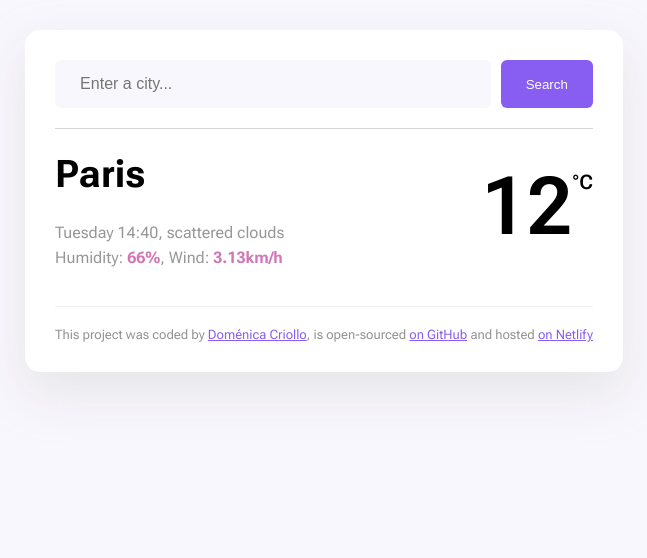
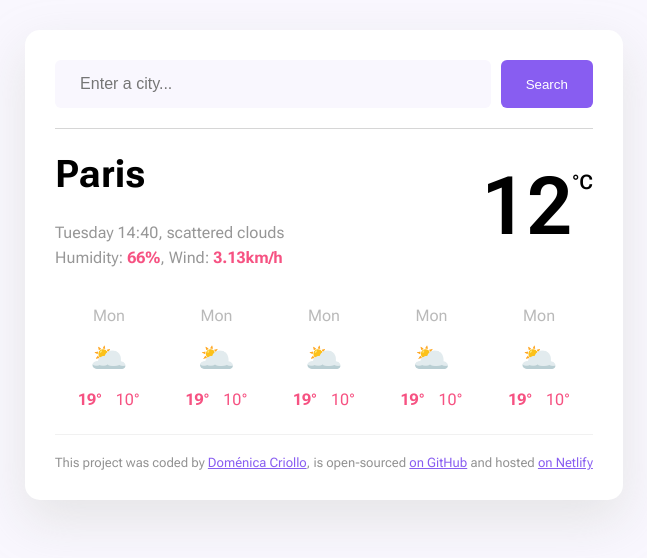
Before and after one commit to DomeC99/my-meteo, a plain HTML site: page index.html in a window 1280 px wide. Shown: the whole page, without its empty margins (316-963 px from the left). Drawn offline with nearby package versions, Linux system fonts and the light colour scheme; no server answers.

Commit message:
Added HTML and CSS (Forecast)

```diff
--- a/index.html
+++ b/index.html
@@ -29,7 +29,34 @@
             <div class="weather-wrapper">
                 <div class="icon"></div><span class="weather-current-temperature">12</span><span class="unit">°C</span>
             </div>
-            </main>
+        </main>
+        <div class="forecast-items">
+            <div class="forecast-info">
+                <div class="forecast-day">Mon</div>
+                <div class="forecast-icon">🌥️</div>
+                <div class="forecast-temperature"><span class="forecast-temp-bold">19°</span> <span class="forecast-temp">10°</span></div>
+            </div>
+            <div class="forecast-info">
+                <div class="forecast-day">Mon</div>
+                <div class="forecast-icon">🌥️</div>
+                <div class="forecast-temperature"><span class="forecast-temp-bold">19°</span> <span class="forecast-temp">10°</span></div>
+            </div>
+            <div class="forecast-info">
+                <div class="forecast-day">Mon</div>
+                <div class="forecast-icon">🌥️</div>
+                <div class="forecast-temperature"><span class="forecast-temp-bold">19°</span> <span class="forecast-temp">10°</span></div>
+            </div>
+            <div class="forecast-info">
+                <div class="forecast-day">Mon</div>
+                <div class="forecast-icon">🌥️</div>
+                <div class="forecast-temperature"><span class="forecast-temp-bold">19°</span> <span class="forecast-temp">10°</span></div>
+            </div>
+            <div class="forecast-info">
+                <div class="forecast-day">Mon</div>
+                <div class="forecast-icon">🌥️</div>
+                <div class="forecast-temperature"><span class="forecast-temp-bold">19°</span> <span class="forecast-temp">10°</span></div>
+            </div>
+        </div>
         <footer>This project was coded by
             <a href="https://github.com/DomeC99" target="_blank">Doménica Criollo</a>, is open-sourced
             <a href="https://github.com/DomeC99/my-meteo.git" target="_blank">on GitHub</a> and hosted
--- a/src/styles.css
+++ b/src/styles.css
@@ -68,7 +68,7 @@ body {
 }
 
 .weather-details strong {
-    color: rgb(209, 119, 182);
+    color: #f65282;
 }
 
 .weather-wrapper {
@@ -89,6 +89,38 @@ body {
     font-weight: 600;
     font-size: 20px;
     padding-top: 10px;
+}
+
+.forecast-items {
+    display: flex;
+    justify-content: space-around;
+    margin-bottom: 25px;
+}
+
+.forecast-day {
+    text-align: center;
+    color: #00000046;
+    margin-bottom: 15px;
+}
+
+.forecast-icon {
+    font-size: 30px;
+    text-align: center;
+}
+
+.forecast-temperature {
+    color: #f65282;
+    margin-top: 15px;
+}
+
+.forecast-temp-bold {
+    text-align: center;
+    font-weight: bold;
+    margin: 0 5px;
+}
+
+.forecast-temp {
+    margin: 0 5px;
 }
 
 header {
```
